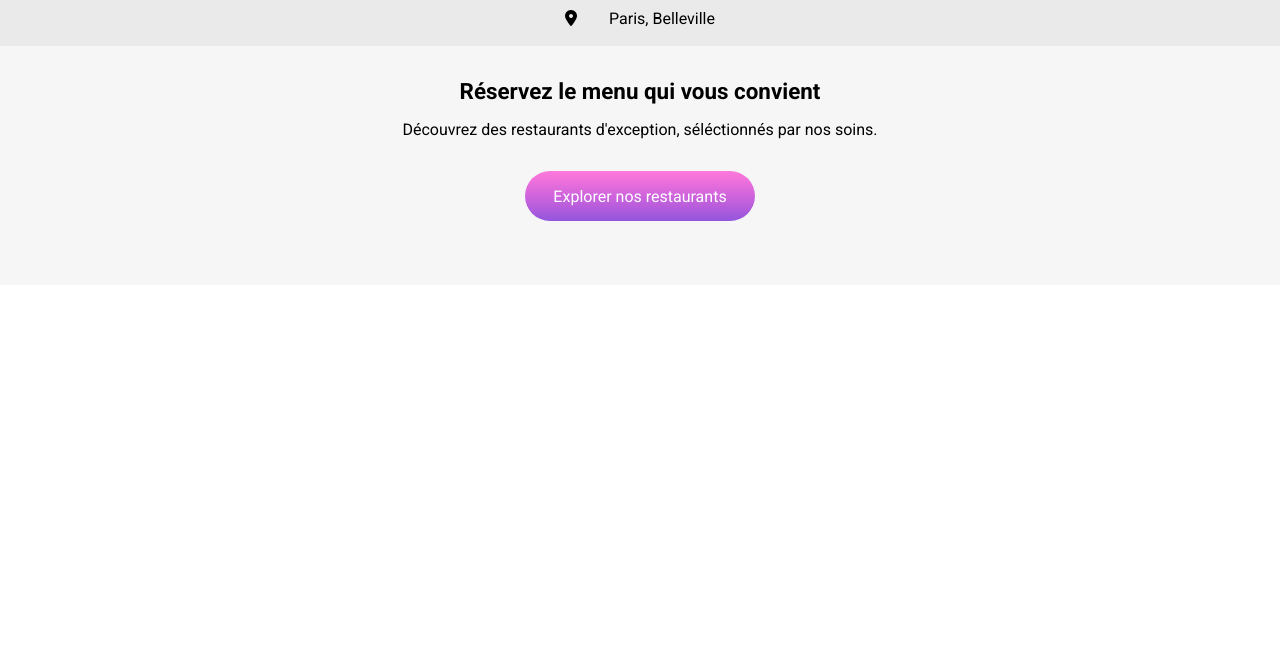
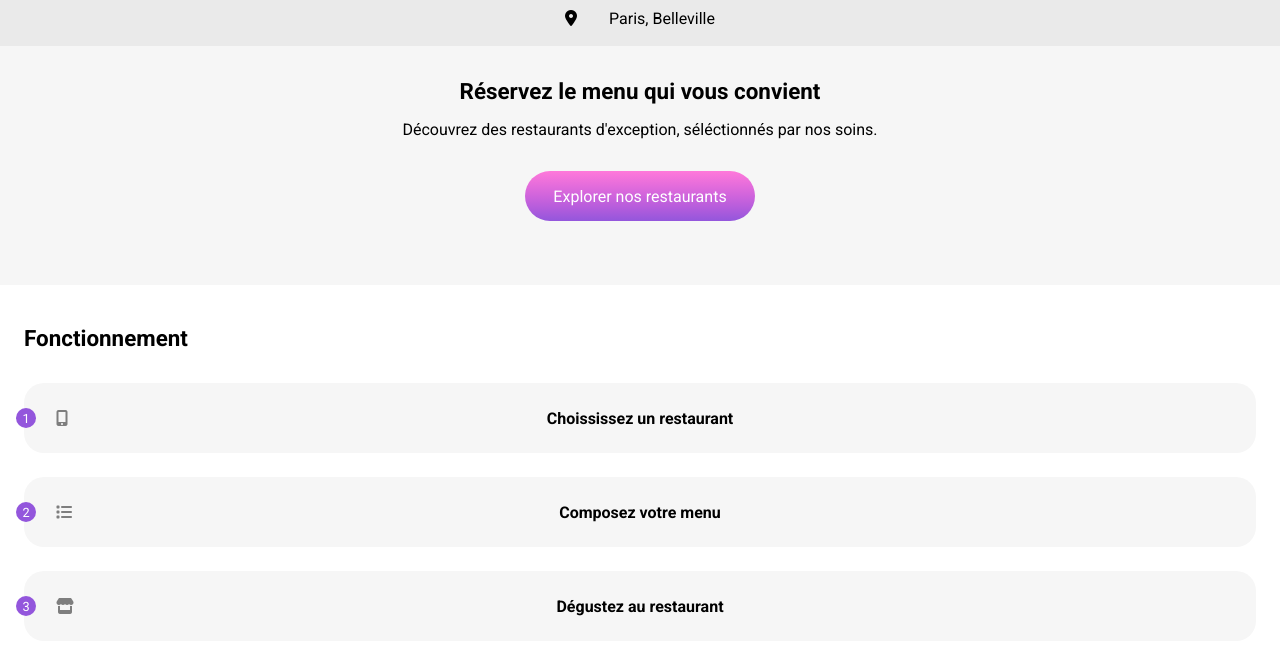
Before and after one commit to jessy-marion/P3-Ohmyfood, a website: page index.html in a window 1280 px wide. Shown: the part 90-744 px from the top of the page. Drawn offline with Linux system fonts and the light colour scheme.

Commit message:
P3 main => section => helper

```diff
--- a/index.html
+++ b/index.html
@@ -35,6 +35,24 @@
           <div class="btn">Explorer nos restaurants</div>
         </div>
       </section>
+      <section class="helper">
+        <h2>Fonctionnement</h2>
+        <div class="step">
+          <div class="step__number">1</div>
+          <i class="fa-solid fa-mobile-screen-button"></i>
+          <p>Choississez un restaurant</p>
+        </div>
+        <div class="step">
+          <div class="step__number">2</div>
+          <i class="fa-solid fa-list"></i>
+          <p>Composez votre menu</p>
+        </div>
+        <div class="step">
+          <div class="step__number">3</div>
+          <i class="fa-solid fa-store"></i>
+          <p>Dégustez au restaurant</p>
+        </div>
+      </section>
     </main>
   </body>
 </html>
--- a/sass/layout/_header.scss
+++ b/sass/layout/_header.scss
@@ -4,7 +4,7 @@ header {
     // background: red;
     /*Repaire visu*/
     @include center;
-    box-shadow: $head-shadow;
+    // box-shadow: $head-shadow;
 
     img {
         margin-top: 1rem;
--- a/sass/pages/_home.scss
+++ b/sass/pages/_home.scss
@@ -37,3 +37,64 @@ main {
     }
 
 }
+
+.helper {
+    padding: 2.5rem 1.5rem;
+
+    h2 {
+        @extend %bold-font;
+        margin-bottom: 2rem;
+
+    }
+
+    .step {
+        position: relative;
+        height: 70px;
+        width: 100%;
+        background: $light-gray;
+        margin: 1.5rem 0;
+        border-radius: 20px;
+        display: flex;
+        align-items: center;
+        // justify-content: center;
+
+        &__number {
+            font-size: 0.8rem;
+            position: absolute;
+            left: -8px;
+            height: 20px;
+            width: 20px;
+            background: $primary-color;
+            color: $wt;
+            display: flex;
+            align-items: center;
+            justify-content: center;
+            border-radius: 50%;
+        }
+
+        i {
+            // @include marg-cen;
+            left: 2rem;
+            position: absolute;
+            font-size: 1rem;
+            color: $dark-gray;
+        }
+
+        p {
+            // margin: auto;
+
+            @include marg-cen;
+            @extend %font;
+            position: relative;
+            font-weight: bold;
+        }
+
+        &:hover {
+            background: lighten($color: $primary-color, $amount: 35);
+        }
+
+        &:hover i {
+            color: $primary-color;
+        }
+    }
+}
```
Also changed, not shown: public/css/style.css, sass/components/_card.scss (added), 1 other file.
